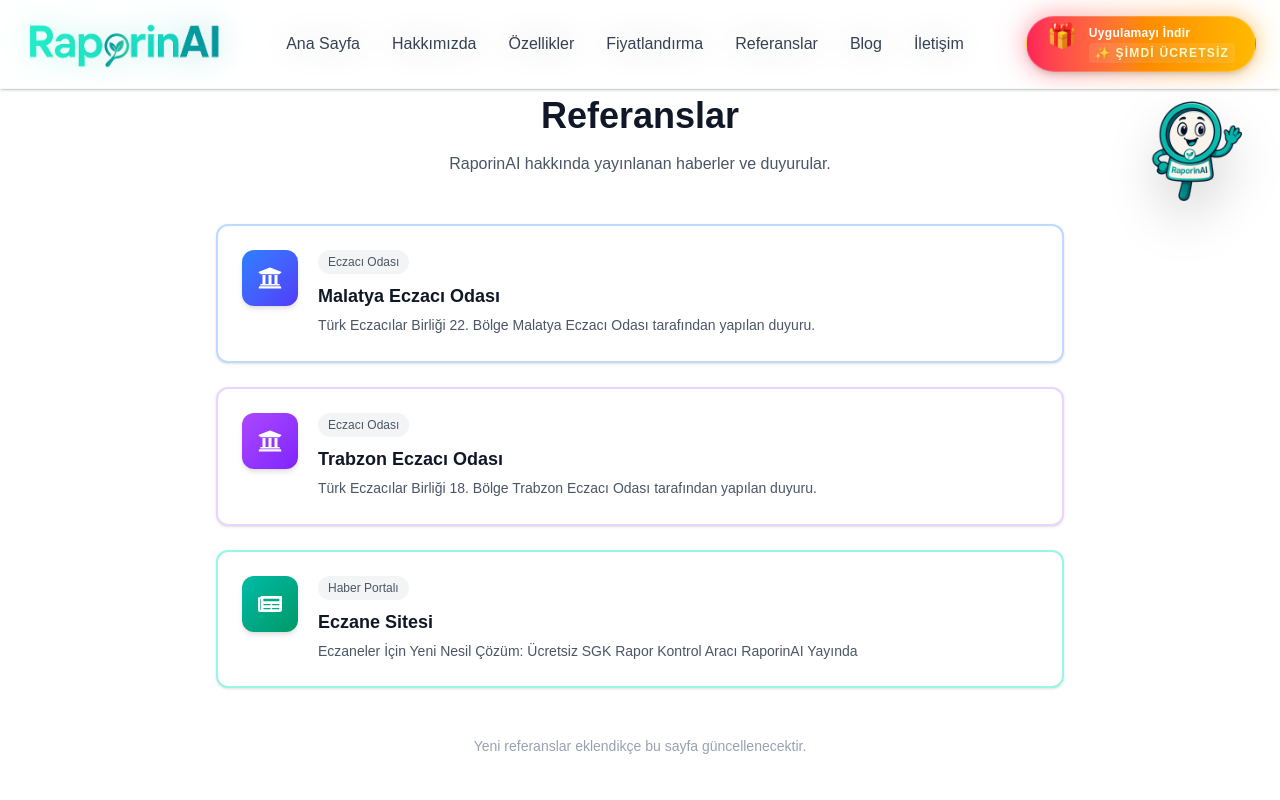
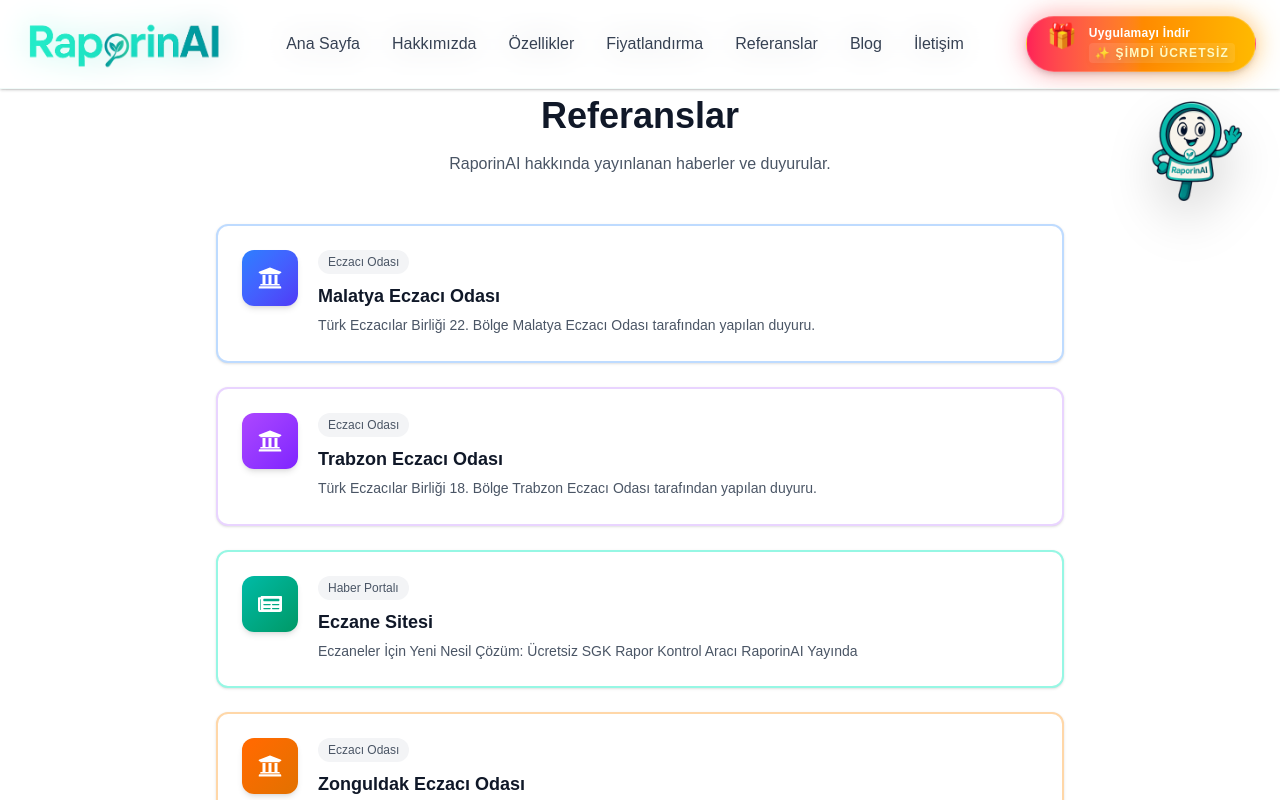
Before and after one commit to gayec/raporin-ai, a Next.js app: page /referanslar in a window 1280 px wide. Shown: the top 800 px of the page. Built offline with nearby package versions, Linux system fonts and the light colour scheme.

Commit message:
feat: add Zonguldak Eczacı Odası reference to the references page
- Added new reference entry for Zonguldak Eczacı Odası (Turkish Pharmacists Association 17th Region)
- Included reference description, URL link, and orange-amber color scheme
- Updated reference ID to 4 for proper ordering

```diff
--- a/src/app/referanslar/ReferanslarContent.jsx
+++ b/src/app/referanslar/ReferanslarContent.jsx
@@ -39,6 +39,18 @@
             bgGradient: "from-teal-50 to-emerald-50",
             borderColor: "border-teal-200",
             hoverBorder: "hover:border-teal-400",
+        },
+        {
+            id: 4,
+            name: "Zonguldak Eczacı Odası",
+            type: "Eczacı Odası",
+            description: "Türk Eczacılar Birliği 17. Bölge Zonguldak Eczacı Odası tarafından yapılan duyuru.",
+            url: "https://www.zeo.org.tr/duyuru/ucretsiz-sgk-rapor-kontrol-araci-6191",
+            icon: FaUniversity,
+            gradient: "from-orange-500 to-amber-600",
+            bgGradient: "from-orange-50 to-amber-50",
+            borderColor: "border-orange-200",
+            hoverBorder: "hover:border-orange-400",
         },
     ];
 
```
